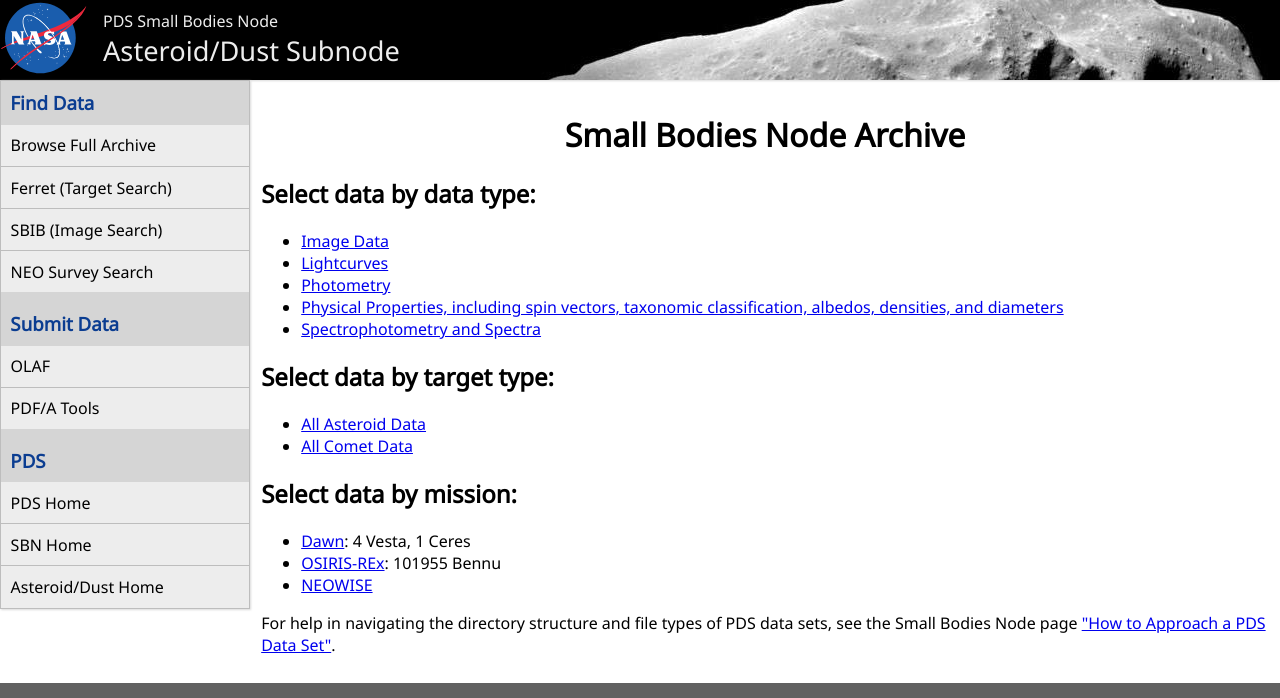
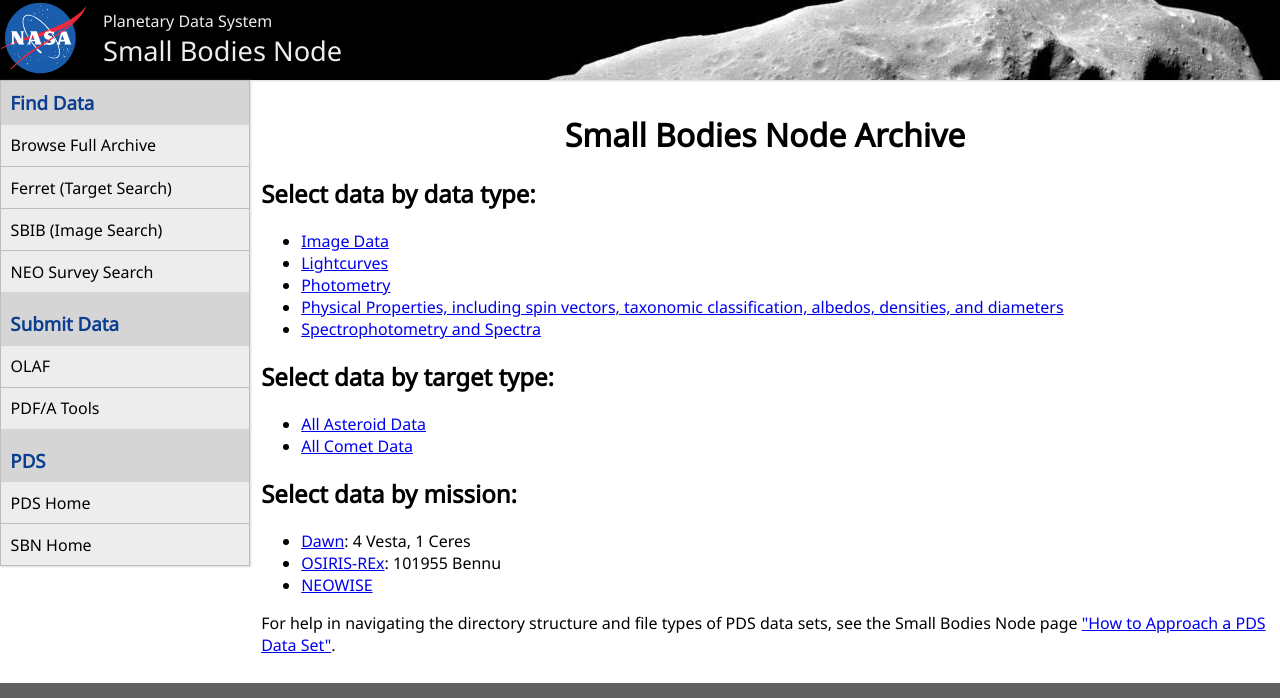
Before and after one commit to sbn-psi/jekyll-archive-port, a Jekyll site: the page built from index.html, in a window 1280 px wide. Shown: the top 698 px of the page. Built offline with Jekyll 4.4.1, drawn with Linux system fonts in a browser that asks for light colours.

Commit message:
change sidebar for SBN generalization

```diff
--- a/_layouts/default.html
+++ b/_layouts/default.html
@@ -18,8 +18,8 @@
     <header class="sbn-header">
         <a href="http://www.nasa.gov/"><img src="/images/NASA_logo_original.svg" alt="NASA Logo" title="NASA Logo" class="nasa-logo"></a>
         <div class="sbn-title-container">
-            <div class="sbn-title"><a class="ignore-a-styling" href="http://pdssbn.astro.umd.edu/">PDS Small Bodies Node</a></div>
-            <a class="sbn-subtitle ignore-a-styling" href="/">Asteroid/Dust Subnode</a>
+            <div class="sbn-title"><a class="ignore-a-styling" href="https://pds.nasa.gov">Planetary Data System</a></div>
+            <a class="sbn-subtitle ignore-a-styling" href="/">Small Bodies Node</a>
         </div>
         <div class="gradient-bar"></div>
     </header>
@@ -48,15 +48,14 @@
 
         <h3 class="sbn-sidebar-header">Submit Data</h3>
         <ul class="sbn-sidebar-ul">
-            <a class="sbn-sidebar-li ignore-a-styling" href="https://sbn.psi.edu/pds/olafs/">OLAF</a>
-            <a class="sbn-sidebar-li ignore-a-styling" href="https://sbn.psi.edu/pds/other_tools/pdf1a.html">PDF/A Tools</a>
+            <a class="sbn-sidebar-li ignore-a-styling" href="#">OLAF</a>
+            <a class="sbn-sidebar-li ignore-a-styling" href="#">PDF/A Tools</a>
         </ul>
 
         <h3 class="sbn-sidebar-header">PDS</h3>
         <ul class="sbn-sidebar-ul">
             <a class="sbn-sidebar-li ignore-a-styling" href="http://pds.jpl.nasa.gov/">PDS Home</a>
-            <a class="sbn-sidebar-li ignore-a-styling" href="http://pdssbn.astro.umd.edu/">SBN Home</a>
-            <a class="sbn-sidebar-li ignore-a-styling" href="https://sbn.psi.edu/pds/">Asteroid/Dust Home</a>
+            <a class="sbn-sidebar-li ignore-a-styling" href="/">SBN Home</a>
         </ul>
     </nav>
 
```
